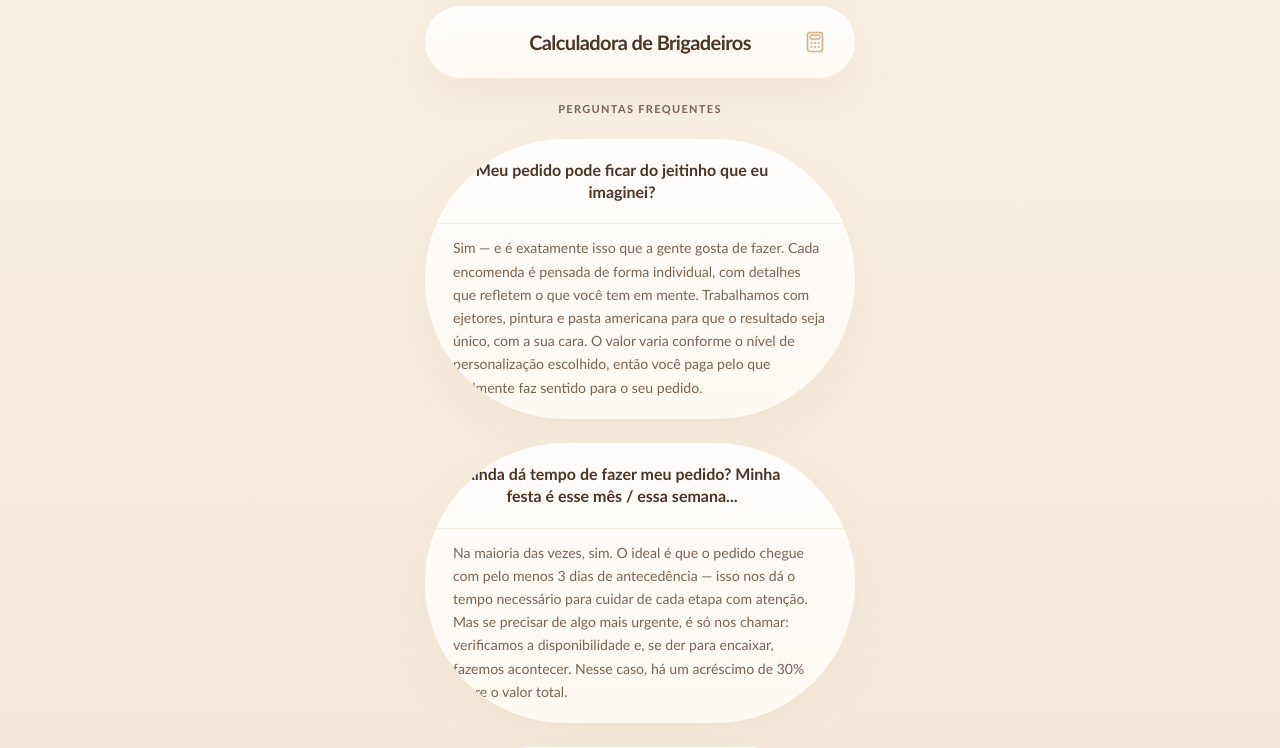
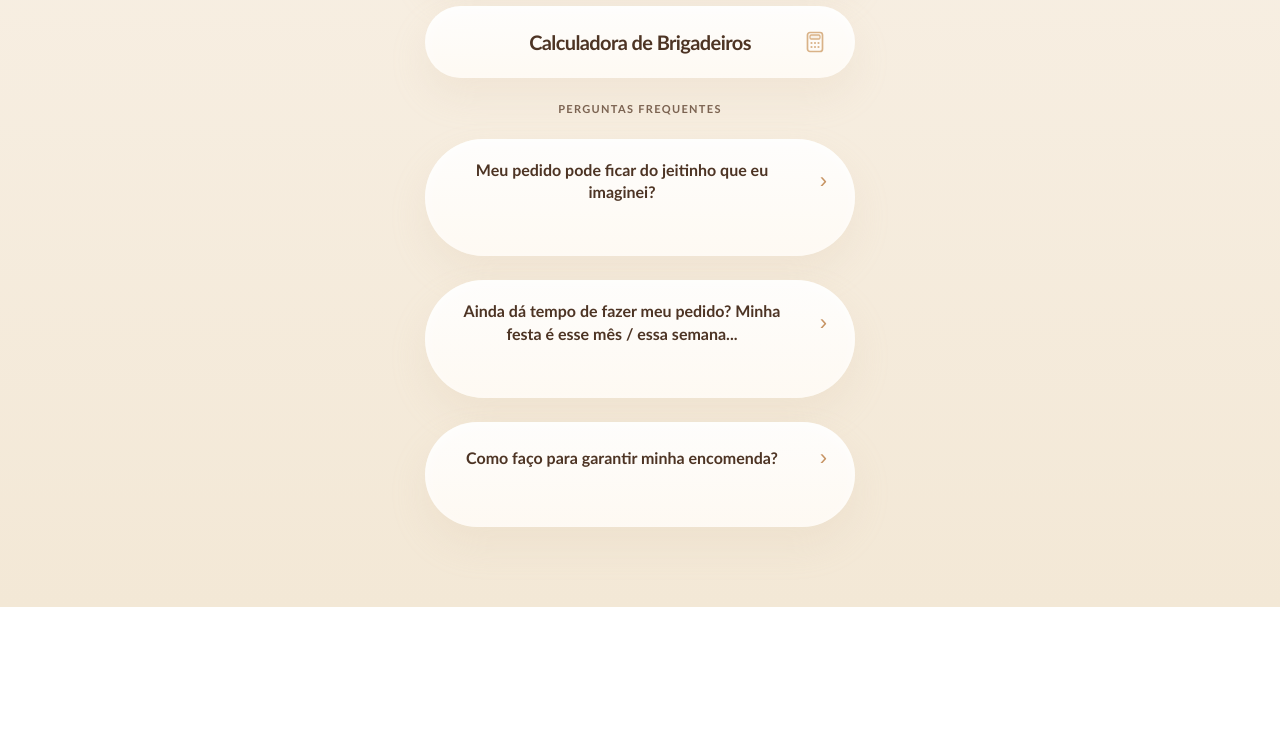
Before and after one commit to MARKpauloMARK/kakau-brigaderia-linktree, a Next.js app: page / in a window 1280 px wide. Shown: the part 740-1488 px from the top of the page. After the commit the page ends 1347 px from the top, so only its background shows below. Built offline with nearby package versions, Linux system fonts and the light colour scheme.

Commit message:
smooth expand/collapse animation for faq

```diff
--- a/styles/faq-section.module.css
+++ b/styles/faq-section.module.css
@@ -33,11 +33,12 @@
   background: linear-gradient(180deg, rgba(255,255,255,0.9), var(--color-surface));
   box-shadow: var(--shadow-card);
   overflow: hidden;
-  transition: border-radius 0.22s ease;
+  transition: border-radius 0.32s cubic-bezier(0.4, 0, 0.2, 1), box-shadow 0.32s ease;
 }
 
 .itemOpen {
   border-radius: 32px;
+  box-shadow: var(--shadow-card-strong);
 }
 
 .question {
@@ -69,7 +70,7 @@
   line-height: 1;
   color: var(--color-accent-strong);
   flex-shrink: 0;
-  transition: transform 0.22s ease;
+  transition: transform 0.32s cubic-bezier(0.4, 0, 0.2, 1);
   display: inline-block;
   justify-self: end;
 }
@@ -79,16 +80,31 @@
 }
 
 .answer {
-  padding: 0 24px 18px;
-  border-top: 1px solid rgba(201, 173, 140, 0.2);
+  display: grid;
+  grid-template-rows: 0fr;
+  transition: grid-template-rows 0.36s cubic-bezier(0.4, 0, 0.2, 1),
+              opacity 0.28s ease;
+  opacity: 0;
+  border-top: 1px solid transparent;
+  transition: grid-template-rows 0.36s cubic-bezier(0.4, 0, 0.2, 1),
+              opacity 0.28s ease,
+              border-color 0.32s ease;
 }
 
-.answer p {
+.answerOpen {
+  grid-template-rows: 1fr;
+  opacity: 1;
+  border-top-color: rgba(201, 173, 140, 0.2);
+}
+
+.answer > p {
+  overflow: hidden;
   font-family: var(--font-sans);
   font-size: 0.88rem;
   line-height: 1.65;
   color: var(--color-text-soft);
-  margin: 12px 0 0;
+  margin: 0;
+  padding: 12px 24px 18px;
 }
 
 @media (min-width: 768px) {
@@ -97,7 +113,7 @@
     padding: 20px 28px;
   }
 
-  .answer {
-    padding: 0 28px 20px;
+  .answer > p {
+    padding: 12px 28px 20px;
   }
 }
```
